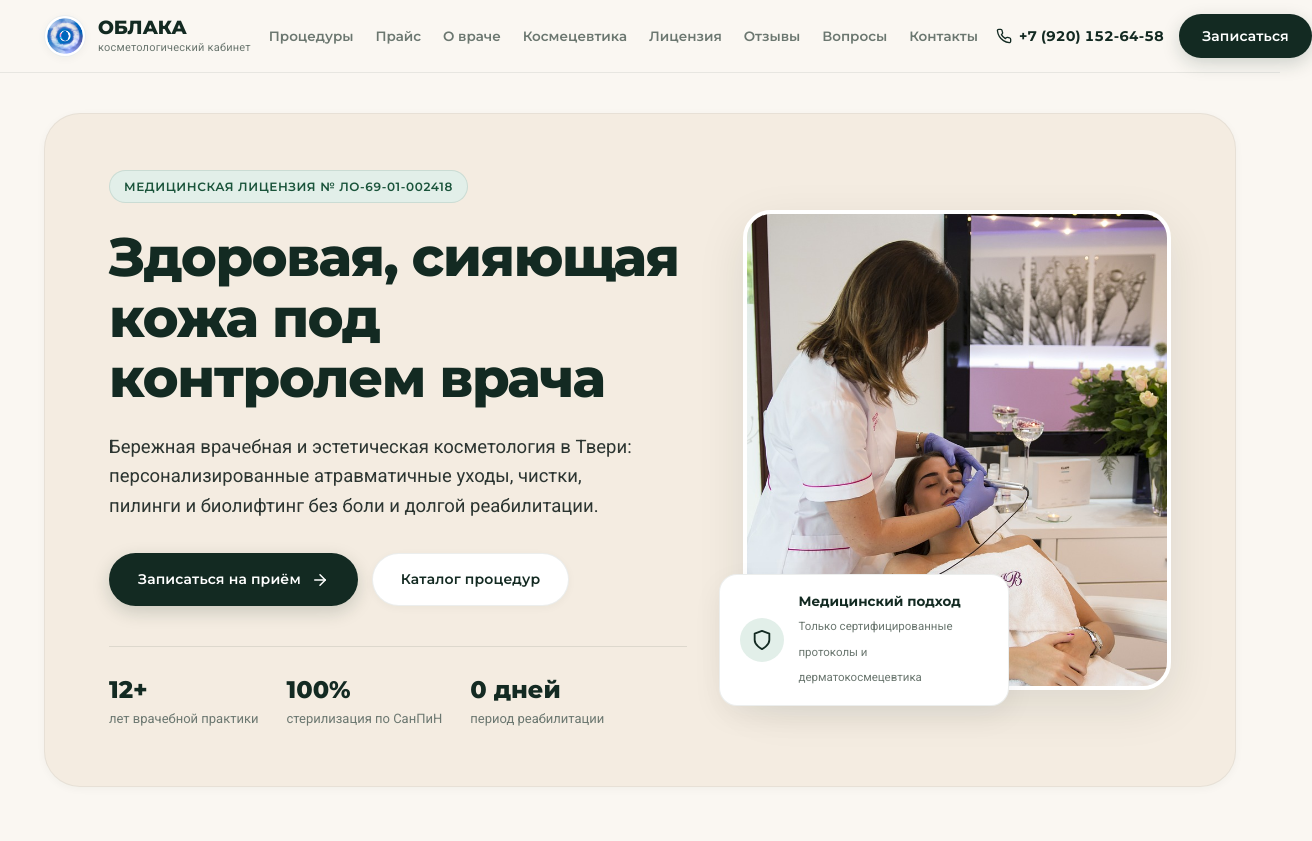
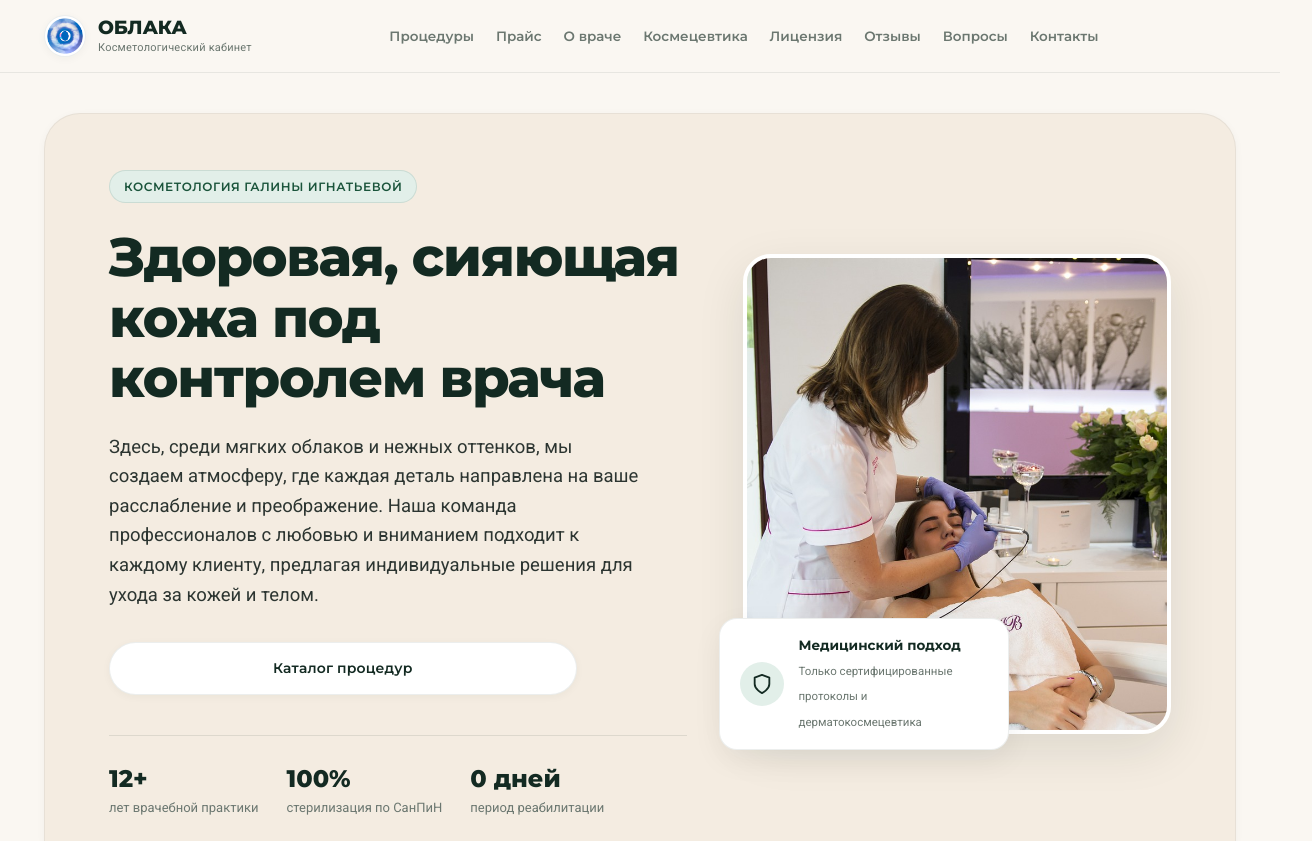
Before and after one commit to mifshs/oblaka-cosmetology, a plain HTML site: page index.html in a window 1280 px wide. Shown: the top 841 px of the page, 1312 px wide, since content can reach past the window. Drawn offline with Linux system fonts and the light colour scheme.

Commit message:
style(hero): expand 'Каталог процедур' button width to match subtitle text block

```diff
--- a/index.html
+++ b/index.html
@@ -505,6 +505,14 @@
       gap: 14px;
       align-items: center;
       margin-top: 8px;
+      width: 100%;
+      max-width: 52ch;
+    }
+
+    .hero-actions .btn {
+      width: 100%;
+      justify-content: center;
+      text-align: center;
     }
 
     .hero-stats {
@@ -1788,7 +1796,7 @@
         <img src="img/assets/logo-oblaka.png" alt="Логотип Облака" class="brand-logo" width="40" height="40">
         <div>
           <span class="brand-title">ОБЛАКА</span>
-          <span class="brand-subtitle">косметологический кабинет</span>
+          <span class="brand-subtitle">Косметологический кабинет</span>
         </div>
       </a>
 
@@ -1808,11 +1816,6 @@
 
       <!-- Actions -->
       <div class="header-actions">
-        <a href="tel:+79201526458" class="header-phone" aria-label="Позвонить в кабинет: +7 (920) 152-64-58">
-          <svg width="16" height="16" viewBox="0 0 24 24" fill="none" stroke="currentColor" stroke-width="2" stroke-linecap="round" stroke-linejoin="round"><path d="M22 16.92v3a2 2 0 0 1-2.18 2 19.79 19.79 0 0 1-8.63-3.07 19.5 19.5 0 0 1-6-6 19.79 19.79 0 0 1-3.07-8.67A2 2 0 0 1 4.11 2h3a2 2 0 0 1 2 1.72 12.84 12.84 0 0 0 .7 2.81 2 2 0 0 1-.45 2.11L8.09 9.91a16 16 0 0 0 6 6l1.27-1.27a2 2 0 0 1 2.11-.45 12.84 12.84 0 0 0 2.81.7A2 2 0 0 1 22 16.92z"></path></svg>
-          <span>+7&nbsp;(920)&nbsp;152-64-58</span>
-        </a>
-        <a href="#booking" class="btn btn-primary" style="padding: 10px 22px; min-height: 42px;">Записаться</a>
         <button class="burger-btn" id="burger-toggle" aria-label="Открыть мобильное меню">
           <svg width="22" height="22" viewBox="0 0 24 24" fill="none" stroke="currentColor" stroke-width="2" stroke-linecap="round" stroke-linejoin="round"><line x1="3" y1="12" x2="21" y2="12"></line><line x1="3" y1="6" x2="21" y2="6"></line><line x1="3" y1="18" x2="21" y2="18"></line></svg>
         </button>
@@ -1829,8 +1832,6 @@
       <a href="#reviews" class="nav-link mobile-link">Отзывы пациентов</a>
       <a href="#faq" class="nav-link mobile-link">Частые вопросы</a>
       <a href="#contacts" class="nav-link mobile-link">Контакты</a>
-      <a href="tel:+79201526458" class="btn btn-secondary" style="margin-top: 10px;">Позвонить: +7 (920) 152-64-58</a>
-      <a href="#booking" class="btn btn-primary mobile-link">Записаться на приём</a>
     </div>
   </header>
 
@@ -1843,7 +1844,7 @@
         <div class="hero-banner">
           <div class="hero-content">
             <div class="hero-eyebrow">
-              <span class="badge-pill mint">Медицинская лицензия № ЛО-69-01-002418</span>
+              <span class="badge-pill mint">Косметология Галины Игнатьевой</span>
             </div>
 
             <h1 class="hero-title">
@@ -1851,14 +1852,10 @@
             </h1>
 
             <p class="hero-subtitle">
-              Бережная врачебная и эстетическая косметология в Твери: персонализированные атравматичные уходы, чистки, пилинги и биолифтинг без боли и долгой реабилитации.
+                Здесь, среди мягких облаков и нежных оттенков, мы создаем атмосферу, где каждая деталь направлена на ваше расслабление и преображение. Наша команда профессионалов с любовью и вниманием подходит к каждому клиенту, предлагая индивидуальные решения для ухода за кожей и телом.
             </p>
 
             <div class="hero-actions">
-              <a href="#booking" class="btn btn-primary">
-                Записаться на приём
-                <svg width="18" height="18" viewBox="0 0 24 24" fill="none" stroke="currentColor" stroke-width="2" stroke-linecap="round" stroke-linejoin="round"><line x1="5" y1="12" x2="19" y2="12"></line><polyline points="12 5 19 12 12 19"></polyline></svg>
-              </a>
               <a href="#services" class="btn btn-secondary">
                 Каталог процедур
               </a>
```
